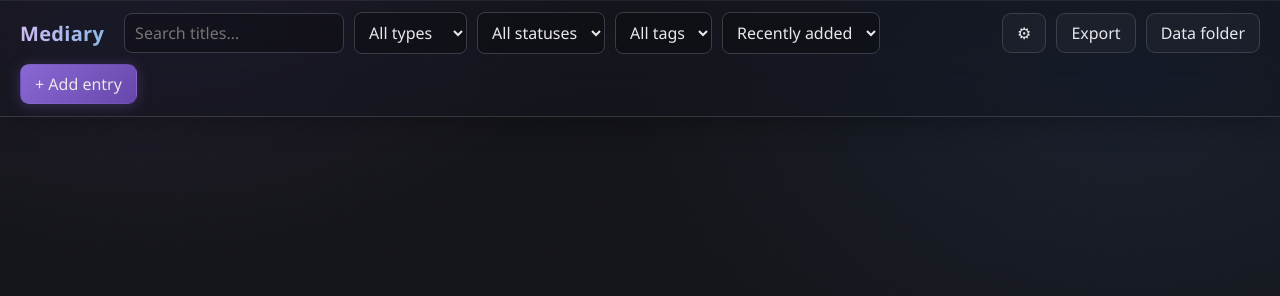
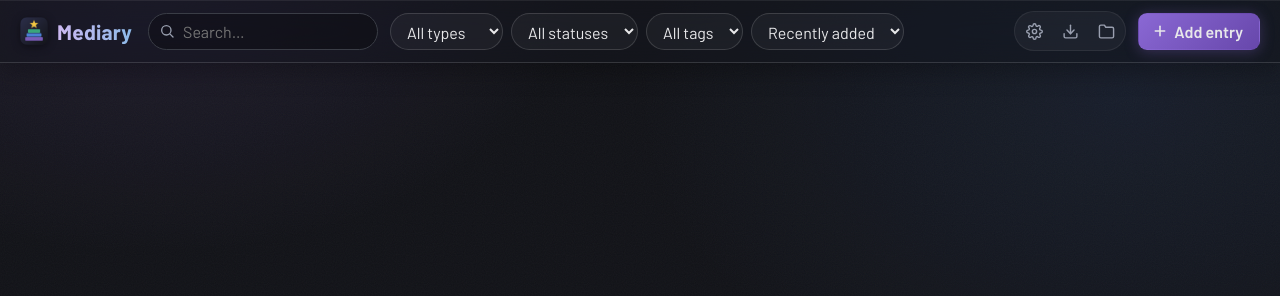
Before and after one commit to Gativrek/mediary, an Electron app: page renderer/index.html in a window 1280 px wide. Drawn offline with Linux system fonts and the light colour scheme; no server answers.

Commit message:
v0.7.0 - header redesign + Barlow font
Bundle Barlow (latin woff2, 400-700) locally, used app-wide. Rebuild top bar: logo mark beside wordmark, pill search with magnifier, filter pills, utility buttons collapsed into an icon cluster (gear/export/folder), plus-icon Add entry. Fixes header crowding/wrapping.

```diff
--- a/package.json
+++ b/package.json
@@ -1,6 +1,6 @@
 {
   "name": "mediary",
-  "version": "0.6.0",
+  "version": "0.7.0",
   "description": "Mediary — a personal media diary for games, movies, books and more",
   "main": "main.js",
   "scripts": {
--- /dev/null
+++ b/renderer/fonts.css
@@ -0,0 +1,29 @@
+/* Barlow, bundled locally (latin subset) so the app needs no network at runtime. */
+@font-face {
+  font-family: 'Barlow';
+  font-style: normal;
+  font-weight: 400;
+  font-display: swap;
+  src: url('fonts/barlow-400.woff2') format('woff2');
+}
+@font-face {
+  font-family: 'Barlow';
+  font-style: normal;
+  font-weight: 500;
+  font-display: swap;
+  src: url('fonts/barlow-500.woff2') format('woff2');
+}
+@font-face {
+  font-family: 'Barlow';
+  font-style: normal;
+  font-weight: 600;
+  font-display: swap;
+  src: url('fonts/barlow-600.woff2') format('woff2');
+}
+@font-face {
+  font-family: 'Barlow';
+  font-style: normal;
+  font-weight: 700;
+  font-display: swap;
+  src: url('fonts/barlow-700.woff2') format('woff2');
+}
--- a/renderer/index.html
+++ b/renderer/index.html
@@ -5,13 +5,25 @@
   <meta http-equiv="Content-Security-Policy"
         content="default-src 'self'; img-src 'self' media-img: data: https:; frame-src https://www.youtube-nocookie.com https://www.youtube.com; style-src 'self' 'unsafe-inline'">
   <title>Mediary</title>
+  <link rel="stylesheet" href="fonts.css">
   <link rel="stylesheet" href="styles.css">
 </head>
 <body>
 
   <header>
-    <h1>Mediary</h1>
-    <input id="search" type="search" placeholder="Search titles…">
+    <div class="brand">
+      <img class="brand-logo" src="icon.png" alt="">
+      <span class="brand-name">Mediary</span>
+    </div>
+
+    <div class="search-wrap">
+      <svg class="search-ic" viewBox="0 0 24 24" fill="none" stroke="currentColor" stroke-width="2" stroke-linecap="round">
+        <circle cx="11" cy="11" r="7"></circle><line x1="21" y1="21" x2="16.65" y2="16.65"></line>
+      </svg>
+      <input id="search" type="search" placeholder="Search…">
+    </div>
+
+    <div class="filters">
       <select id="filter-type">
         <option value="">All types</option>
         <option value="game">Games</option>
@@ -39,11 +51,35 @@
         <option value="rating">Highest rated</option>
         <option value="year">Release year</option>
       </select>
+    </div>
+
     <span class="spacer"></span>
-    <button id="btn-settings" class="ghost" title="Settings">⚙</button>
-    <button id="btn-export" class="ghost">Export</button>
-    <button id="btn-folder" class="ghost">Data folder</button>
-    <button id="btn-add" class="primary">+ Add entry</button>
+
+    <div class="util">
+      <button id="btn-settings" class="icon-btn" title="Settings" aria-label="Settings">
+        <svg viewBox="0 0 24 24" fill="none" stroke="currentColor" stroke-width="2" stroke-linecap="round" stroke-linejoin="round">
+          <circle cx="12" cy="12" r="3"></circle>
+          <path d="M19.4 15a1.65 1.65 0 0 0 .33 1.82l.06.06a2 2 0 1 1-2.83 2.83l-.06-.06a1.65 1.65 0 0 0-1.82-.33 1.65 1.65 0 0 0-1 1.51V21a2 2 0 0 1-4 0v-.09A1.65 1.65 0 0 0 9 19.4a1.65 1.65 0 0 0-1.82.33l-.06.06a2 2 0 1 1-2.83-2.83l.06-.06a1.65 1.65 0 0 0 .33-1.82 1.65 1.65 0 0 0-1.51-1H3a2 2 0 0 1 0-4h.09A1.65 1.65 0 0 0 4.6 9a1.65 1.65 0 0 0-.33-1.82l-.06-.06a2 2 0 1 1 2.83-2.83l.06.06a1.65 1.65 0 0 0 1.82.33H9a1.65 1.65 0 0 0 1-1.51V3a2 2 0 0 1 4 0v.09a1.65 1.65 0 0 0 1 1.51 1.65 1.65 0 0 0 1.82-.33l.06-.06a2 2 0 1 1 2.83 2.83l-.06.06a1.65 1.65 0 0 0-.33 1.82V9a1.65 1.65 0 0 0 1.51 1H21a2 2 0 0 1 0 4h-.09a1.65 1.65 0 0 0-1.51 1z"></path>
+        </svg>
+      </button>
+      <button id="btn-export" class="icon-btn" title="Export library" aria-label="Export library">
+        <svg viewBox="0 0 24 24" fill="none" stroke="currentColor" stroke-width="2" stroke-linecap="round" stroke-linejoin="round">
+          <path d="M21 15v4a2 2 0 0 1-2 2H5a2 2 0 0 1-2-2v-4"></path><polyline points="7 10 12 15 17 10"></polyline><line x1="12" y1="15" x2="12" y2="3"></line>
+        </svg>
+      </button>
+      <button id="btn-folder" class="icon-btn" title="Open data folder" aria-label="Open data folder">
+        <svg viewBox="0 0 24 24" fill="none" stroke="currentColor" stroke-width="2" stroke-linecap="round" stroke-linejoin="round">
+          <path d="M22 19a2 2 0 0 1-2 2H4a2 2 0 0 1-2-2V5a2 2 0 0 1 2-2h5l2 3h9a2 2 0 0 1 2 2z"></path>
+        </svg>
+      </button>
+    </div>
+
+    <button id="btn-add" class="primary">
+      <svg viewBox="0 0 24 24" fill="none" stroke="currentColor" stroke-width="2.4" stroke-linecap="round">
+        <line x1="12" y1="5" x2="12" y2="19"></line><line x1="5" y1="12" x2="19" y2="12"></line>
+      </svg>
+      Add entry
+    </button>
   </header>
 
   <!-- recent covers, blurred into an ambient backdrop -->
--- a/renderer/styles.css
+++ b/renderer/styles.css
@@ -14,7 +14,7 @@
 
 body {
   margin: 0;
-  font-family: "Segoe UI", system-ui, sans-serif;
+  font-family: "Barlow", "Segoe UI", system-ui, sans-serif;
   background: var(--bg);
   color: var(--text);
 }
@@ -129,26 +129,100 @@ header {
   z-index: 5;
   display: flex;
   align-items: center;
-  gap: 10px;
+  gap: 12px;
   flex-wrap: wrap;
-  padding: 12px 20px;
+  padding: 11px 20px;
   background: rgba(20, 22, 28, 0.55);
   backdrop-filter: blur(24px) saturate(180%);
   border-bottom: 1px solid var(--border-bright);
   box-shadow: inset 0 1px 0 rgba(255, 255, 255, 0.07), 0 8px 24px rgba(0, 0, 0, 0.25);
 }
-header h1 {
-  font-size: 20px;
-  margin: 0 10px 0 0;
-  letter-spacing: 0.3px;
+
+/* brand */
+.brand { display: flex; align-items: center; gap: 9px; margin-right: 4px; }
+.brand-logo {
+  width: 28px;
+  height: 28px;
+  border-radius: 7px;
+  box-shadow: 0 2px 8px rgba(0, 0, 0, 0.4);
+}
+.brand-name {
+  font-size: 21px;
+  font-weight: 700;
+  letter-spacing: 0.2px;
   background: linear-gradient(90deg, #cdb9f2, #8db9e8);
   -webkit-background-clip: text;
   background-clip: text;
   color: transparent;
 }
-header input[type=search] { width: 220px; }
-header select { width: auto; }
+
+/* search with leading icon */
+.search-wrap { position: relative; display: flex; align-items: center; }
+.search-ic {
+  position: absolute;
+  left: 11px;
+  width: 16px;
+  height: 16px;
+  color: var(--muted);
+  pointer-events: none;
+}
+.search-wrap input[type=search] {
+  width: 230px;
+  padding: 8px 12px 8px 34px;
+  border-radius: 999px;
+}
+
+/* filter pills */
+.filters { display: flex; align-items: center; gap: 8px; flex-wrap: wrap; }
+.filters select {
+  width: auto;
+  border-radius: 999px;
+  padding: 7px 12px;
+  background: rgba(255, 255, 255, 0.04);
+  border-color: var(--border-bright);
+  cursor: pointer;
+}
+.filters select:hover { background: rgba(255, 255, 255, 0.08); }
+
 .spacer { flex: 1; }
+
+/* iconified utility cluster */
+.util {
+  display: flex;
+  align-items: center;
+  gap: 2px;
+  padding: 2px;
+  border-radius: 999px;
+  background: rgba(255, 255, 255, 0.04);
+  border: 1px solid var(--border);
+}
+.icon-btn {
+  display: flex;
+  align-items: center;
+  justify-content: center;
+  width: 34px;
+  height: 34px;
+  padding: 0;
+  border-radius: 999px;
+  background: transparent;
+  border: none;
+  color: var(--muted);
+}
+.icon-btn svg { width: 17px; height: 17px; }
+.icon-btn:hover {
+  background: rgba(255, 255, 255, 0.09);
+  color: var(--text);
+  filter: none;
+}
+
+#btn-add {
+  display: inline-flex;
+  align-items: center;
+  gap: 6px;
+  font-weight: 600;
+  padding: 8px 16px 8px 13px;
+}
+#btn-add svg { width: 16px; height: 16px; }
 
 /* ---------- card grid ---------- */
 
```
Also changed, not shown: renderer/fonts/barlow-400.woff2 (added), renderer/fonts/barlow-500.woff2 (added), renderer/fonts/barlow-600.woff2 (added), renderer/fonts/barlow-700.woff2 (added). Lines whose indentation alone changed are shown as unchanged.
